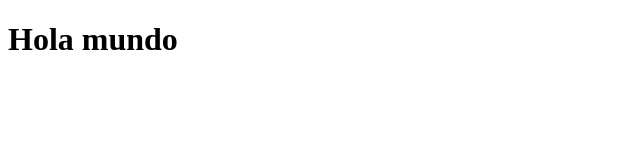
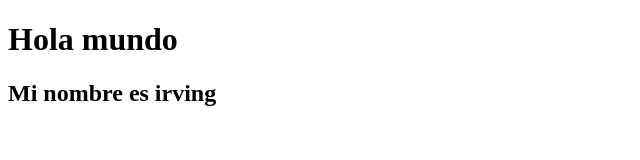
Before and after one commit to IrvingXavier/Repositorio_prueba, a plain HTML site: page index.html in a window 1280 px wide. Shown: the whole page, without its empty margins (0-640 px from the left). Drawn offline with Linux system fonts and the light colour scheme.

Commit message:
modificacion de index.html agregada descripción, eliminacion de archivo creado por error

```diff
--- a/index.html
+++ b/index.html
@@ -7,5 +7,6 @@
 </head>
 <body>
     <h1>Hola mundo</h1>
+    <h2>Mi nombre es irving</h2>
 </body>
 </html>
```
